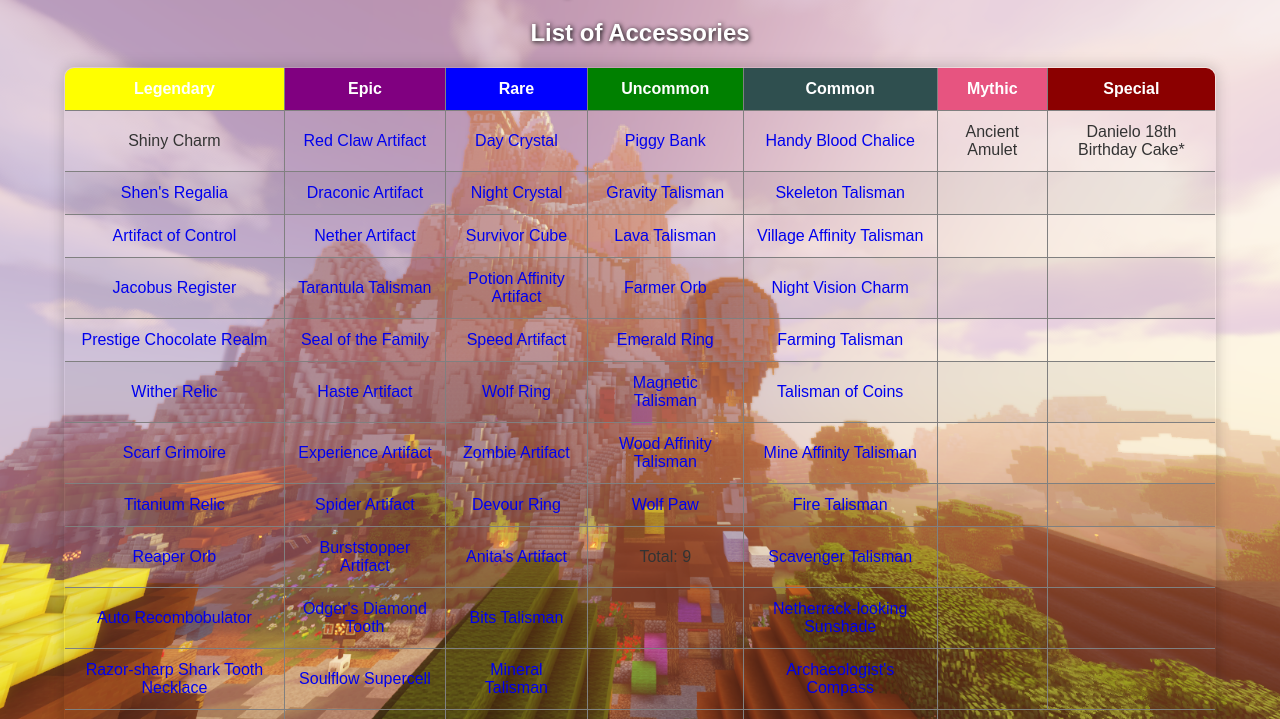
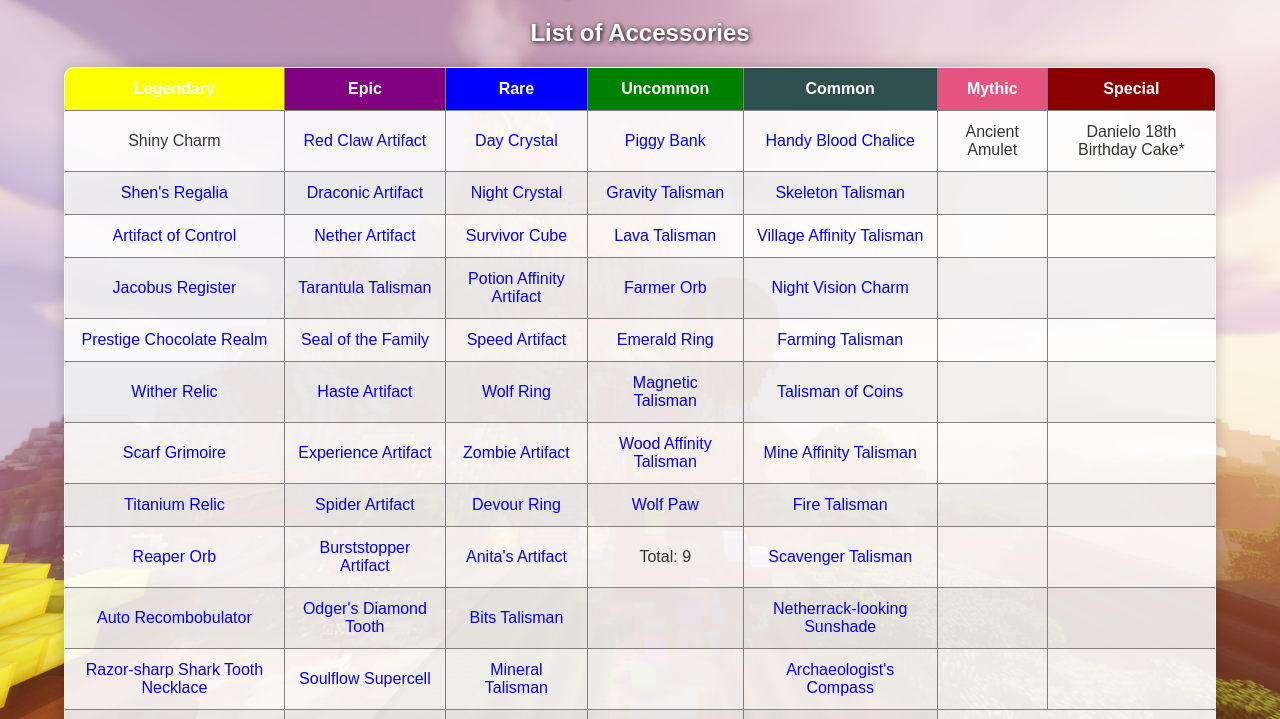
Before and after one commit to OGgaming4964/Fakepixel-MP-Guide-2.0, a plain HTML site: page index.html in a window 1280 px wide. Shown: the part 61-780 px from the top of the page. Drawn offline with Linux system fonts and the light colour scheme.

Commit message:
Update index.html

```diff
--- a/index.html
+++ b/index.html
@@ -29,9 +29,8 @@
         border-radius: 10px;
         overflow: hidden;
         box-shadow: 0 0 15px rgba(0,0,0,0.2);
-        background-color: transparent;
+          background-color: rgba(255,255,255,0.9);
     }
-
     th, td {
         padding: 12px;
         text-align: center;
```
